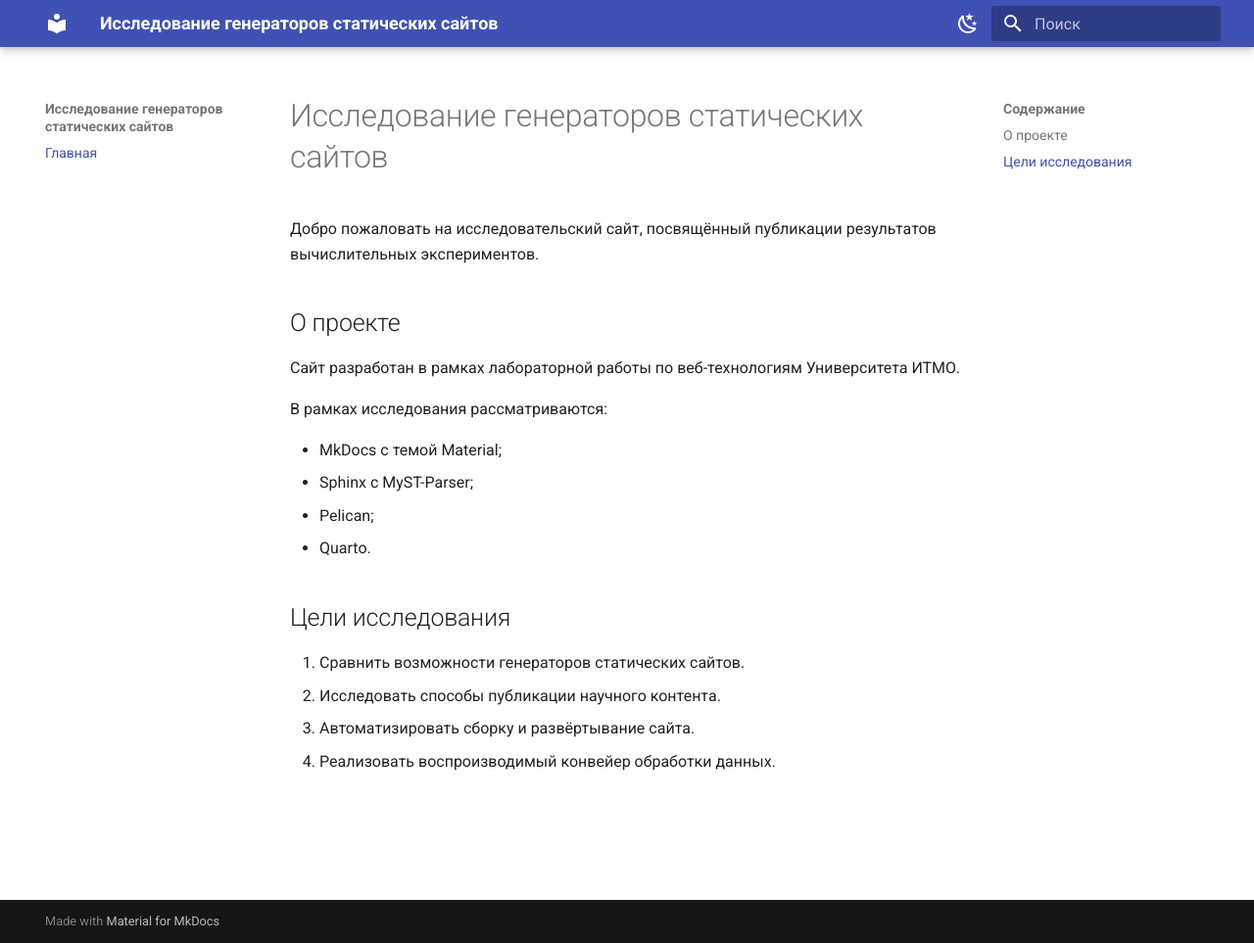
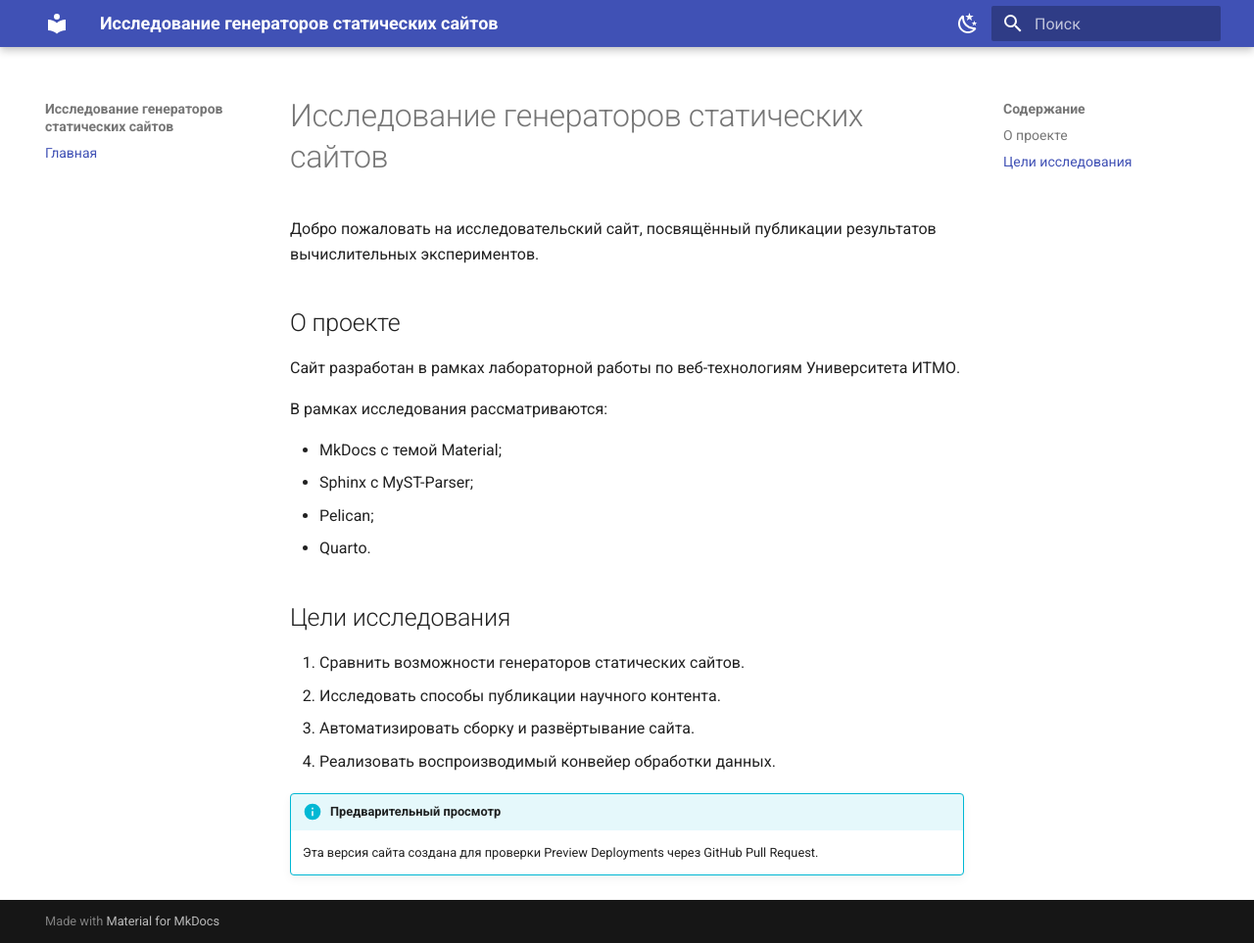
Before and after one commit to rykush/research-site, an MkDocs documentation site: the page built from docs/index.md, in a window 1280 px wide and 963 px high. Shown: the whole window at 98% size. Built offline with MkDocs 1.6.1 and Material for MkDocs 9.7.7, drawn with Linux system fonts in a browser that asks for light colours.

Commit message:
Add test content for pull request preview

```diff
--- a/docs/index.md
+++ b/docs/index.md
@@ -21,3 +21,8 @@
 2. Исследовать способы публикации научного контента.
 3. Автоматизировать сборку и развёртывание сайта.
 4. Реализовать воспроизводимый конвейер обработки данных.
+
+
+
+!!! info "Предварительный просмотр"
+    Эта версия сайта создана для проверки Preview Deployments через GitHub Pull Request.
```
